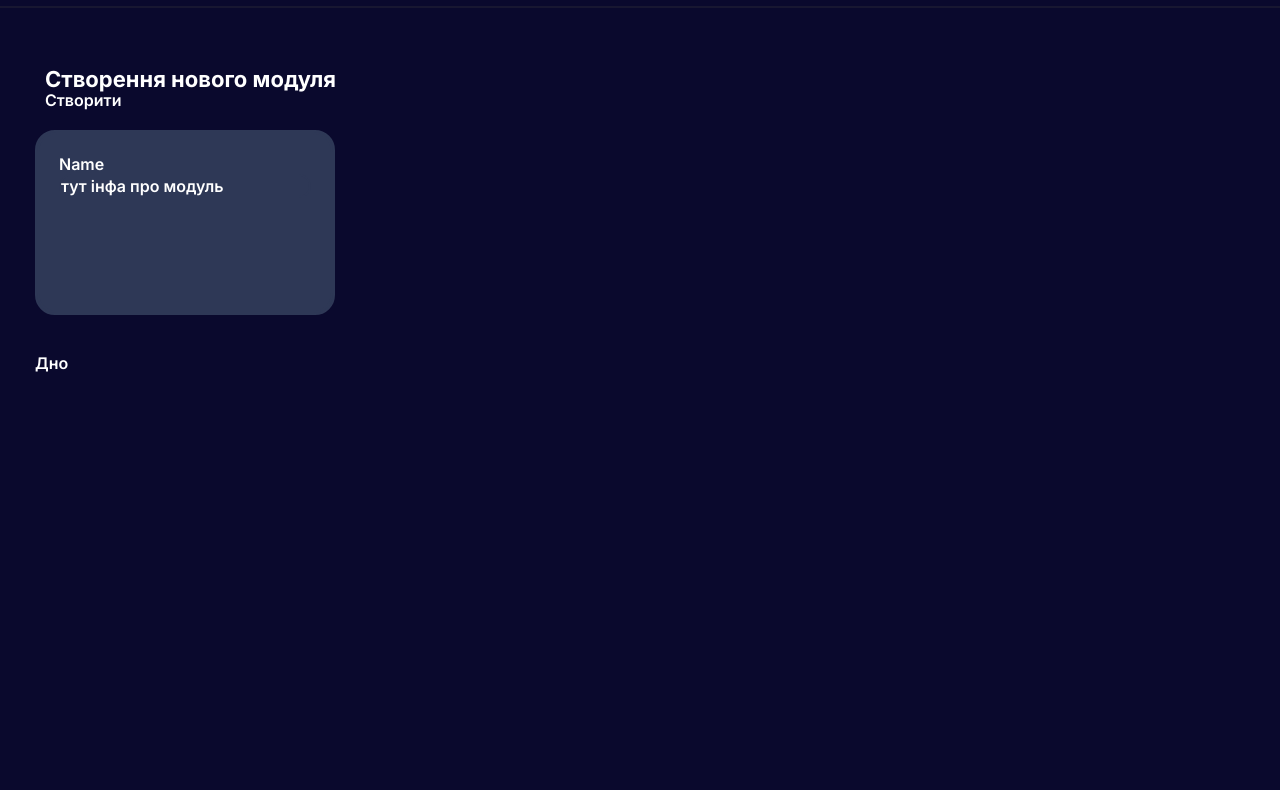
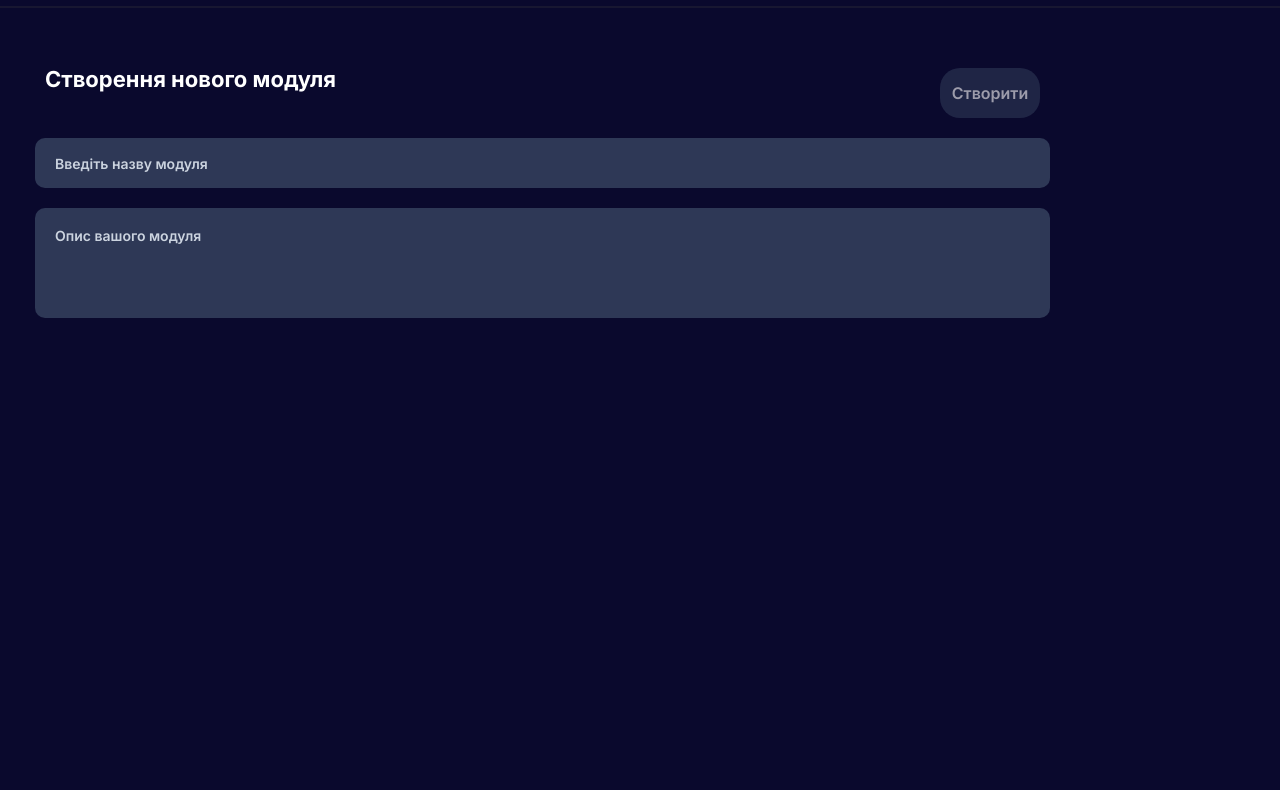
Before and after one commit to Pasha3amok/DoctrinerProject, a plain HTML site: page doctriner/create-modul.html in a window 1280 px wide. Shown: the part 74-864 px from the top of the page. Before the commit the page ends 800 px from the top, so only its background shows below. Drawn offline with Linux system fonts and the light colour scheme.

Commit message:
fix: add new create-block and style them

```diff
--- a/doctriner/create-modul.html
+++ b/doctriner/create-modul.html
@@ -42,26 +42,30 @@
 		<section class="page__main main">
 			<div class="main__container">
 				<div class="main__content">
-					<h1 class="main__title">Створення нового модуля</h1>
-					<button class="create-modul button">Створити</button>
+					<ul class="main__list">
+						<li class="title">
+							<h1 class="main__title">Створення нового модуля</h1>
+						</li>
+						<li class="create-button"><button class="create-modul-btn button">Створити</button></li>
+					</ul>
 				</div>
 			</div>
 			<section class="moduls">
 				<div class="moduls__container">
-					<div class="moduls__blocks">
-						<article class="moduls_block block-modul">
-							<button class="block-modul button">
-								<a href="#" class="block-modul__link">
-									<div class="block-modul__body">
-										<div class="block-modul__title">Name</div>
-										<div class="modul__promt">
-											<div class="block-modul">
-												тут інфа про модуль
-											</div>
-										</div>
-									</div>
-								</a>
-							</button>
+					<div class="create-moduls__body">
+
+						<article class="title-moduls_block create-block-modul">
+
+							<input type="text" class="title-create-block__input" placeholder="Введіть назву модуля">
+							</input>
+
+						</article>
+
+						<article class="description-moduls_block create-block-modul">
+
+							<input type="text" class="description-create-block__input" placeholder="Опис вашого модуля">
+							</input>
+
 						</article>
 
 					</div>
--- a/doctriner/sass/base/_base.scss
+++ b/doctriner/sass/base/_base.scss
@@ -3,15 +3,30 @@ body {
 	line-height: 1;
 	min-height: 100hv;
 	font-family: Inter;
-	color: $defaultfontColor;
+	color: $defaultFontColor;
 	background-color: $defaultBackColor;
 }
 [class*="__container"] {
 	max-width: 1050px;
-	// display: flex;
 	justify-content: space-between;
 	margin-left: 15px;
 	margin-right: 15px;
 	padding-left: 20px;
 	padding-right: 15px;
 }
+input[type=text] {
+	background-color: $defaultModulColor;
+	border-radius: 10px;
+	gap: 20px;
+	border: none;
+	margin-top: 0;
+	margin-left: 0;
+	margin-bottom: 0;
+	width: 100%;
+	font-size: 14px;
+	color: aliceblue;
+
+	&::placeholder{
+		color: rgba(240, 248, 255, 0.813);
+	}
+}
--- a/doctriner/sass/base/_reset.scss
+++ b/doctriner/sass/base/_reset.scss
@@ -17,7 +17,7 @@ h3,p{
 }
 input,button{
 	background: none;
-	color: $defaultfontColor;
+	color: $defaultFontColor;
 	outline: none;
 	border: none;
 	cursor: pointer;
--- a/doctriner/sass/base/_vars.scss
+++ b/doctriner/sass/base/_vars.scss
@@ -1,4 +1,4 @@
 // Variable for any colors
 $defaultBackColor: rgba(10, 9, 45, 1);
-$defaultfontColor: rgb(255, 255, 255);
+$defaultFontColor: rgb(255, 255, 255);
 $defaultModulColor:#2E3856;
--- a/doctriner/sass/blocks/_block-modul.scss
+++ b/doctriner/sass/blocks/_block-modul.scss
@@ -15,7 +15,7 @@
 	}
 
 	& button {
-		color: $defaultfontColor;
+		color: $defaultFontColor;
 		text-align:left;
 
 		&:hover{
@@ -27,7 +27,7 @@
 		}
 	}
 	&__link{
-		color: $defaultfontColor;
+		color: $defaultFontColor;
 	}
 
 	&__title {
--- /dev/null
+++ b/doctriner/sass/blocks/_create-block.scss
@@ -0,0 +1,44 @@
+.create-moduls {
+	&__body {
+		height: 1000px;
+	}
+}
+.create-block-modul {
+	display: flex;
+	align-items: center;
+	border-radius: 10px;
+	gap: 20px;
+	margin-bottom: 10px;
+}
+.title-moduls_block {
+	&.create-block-modul {
+		height: 50px;
+	}
+	input[type=text] {
+		padding: 20px;
+		width: 100%;
+		height: 100%;
+	}
+	input[type=text]:focus{
+		border-bottom: 3px solid red;
+		border-bottom-left-radius:10px ;
+		border-bottom-right-radius: 10px;
+	}
+}
+.description-moduls_block{
+	&.create-block-modul{
+		padding-top: 10px;
+		height: 120px;
+	}
+	input[type=text] {
+		padding: 20px;
+		padding-bottom: 75px;
+		width: 100%;
+		height: 100%;
+	}
+	input[type=text]:focus{
+		border-bottom: 3px solid red;
+		border-bottom-left-radius:10px ;
+		border-bottom-right-radius: 10px;
+	}
+}
--- /dev/null
+++ b/doctriner/sass/blocks/_create-modul-btn.scss
@@ -0,0 +1,11 @@
+.create-modul-btn{
+	background-color: $defaultModulColor;
+	border-radius: 20px;
+
+	&.button{
+		width: 100px;
+		height: 50px;
+		opacity: 0.6;
+		cursor: not-allowed;
+	}
+}
--- a/doctriner/sass/blocks/_menu.scss
+++ b/doctriner/sass/blocks/_menu.scss
@@ -1,4 +1,5 @@
 .menu{
+	width: 100%;
 
 	&__list{
 		display: flex;
--- a/doctriner/sass/blocks/_moduls.scss
+++ b/doctriner/sass/blocks/_moduls.scss
@@ -1,4 +1,5 @@
 .moduls {
+	width: 100%;
 	padding-top: 10px;
 	padding-bottom: 40px;
 	flex-direction: row;
--- a/doctriner/sass/blocks/_page.scss
+++ b/doctriner/sass/blocks/_page.scss
@@ -4,7 +4,13 @@
 }
 .main {
 	padding-top: 50px;
-	flex-direction: row;
+
+	&__list{
+		gap:5rem;
+		display: flex;
+		justify-content: space-between;
+		flex-direction: row;
+	}
 
 	&__container {
 	}
--- a/doctriner/sass/blocks/_search.scss
+++ b/doctriner/sass/blocks/_search.scss
@@ -24,19 +24,9 @@
 	}
 
 	input[type=text] {
-		gap: 20px;
-		border: none;
 		margin-top: 8px;
 		margin-left: 60px;
 		margin-bottom: 10px;
-		width: 100%;
-		max-width: 600px;
 		font-size: 20px;
-		color: aliceblue;
-
-		&::placeholder{
-			color: rgba(240, 248, 255, 0.813);
-
-		}
 	}
 }
--- a/doctriner/sass/main.scss
+++ b/doctriner/sass/main.scss
@@ -12,3 +12,5 @@
 @import "./blocks/page";
 @import "./blocks/moduls";
 @import "./blocks/block-modul";
+@import "./blocks/create-modul-btn";
+@import "./blocks/create-block";
```
Also changed, not shown: doctriner/css/main.css, 1 other file.
